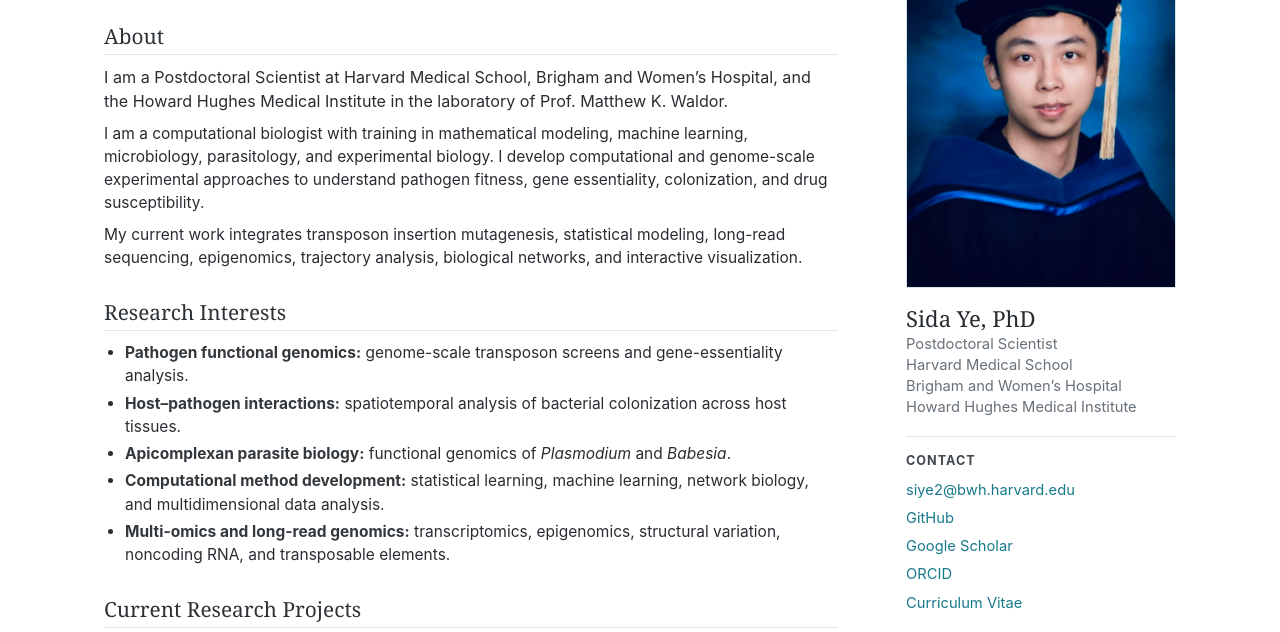
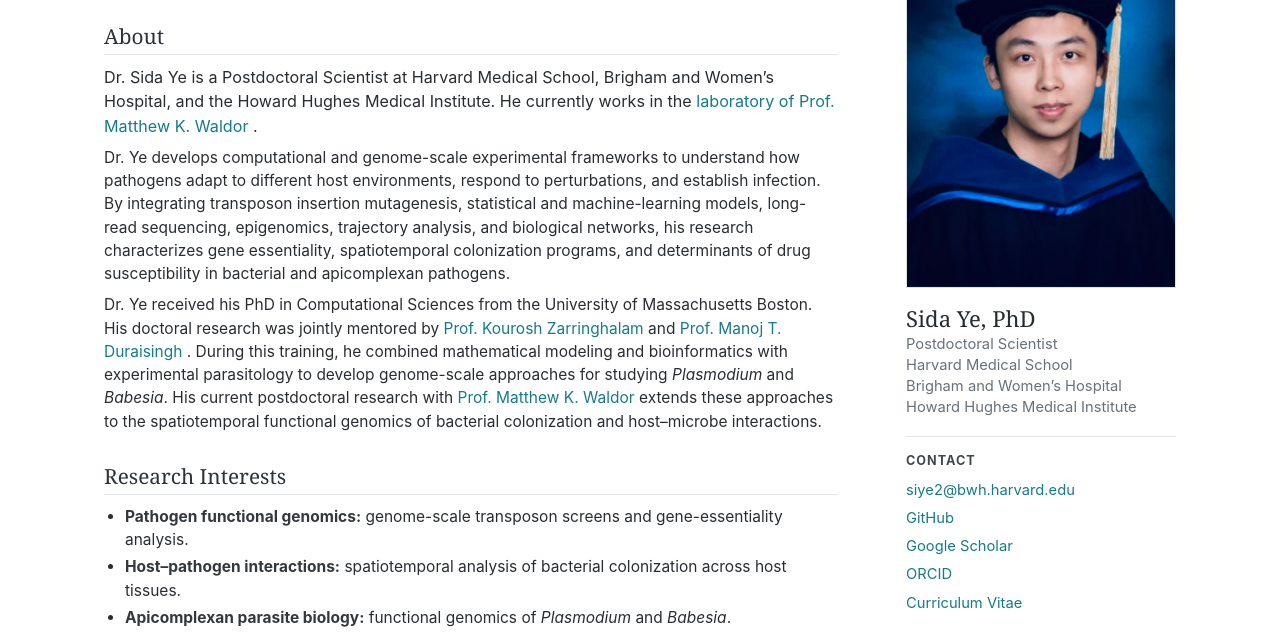
Before and after one commit to sidaye001/sidaye001.github.io, a plain HTML site: page index.html in a window 1280 px wide. Shown: the part 160-792 px from the top of the page. Drawn offline with Linux system fonts and the light colour scheme.

Commit message:
Update index.html

```diff
--- a/index.html
+++ b/index.html
@@ -380,24 +380,61 @@
       <h2>About</h2>
 
       <p class="lead">
-        I am a Postdoctoral Scientist at Harvard Medical School,
-        Brigham and Women’s Hospital, and the Howard Hughes Medical
-        Institute in the laboratory of Prof. Matthew K. Waldor.
+        Dr. Sida Ye is a Postdoctoral Scientist at Harvard Medical School,
+        Brigham and Women’s Hospital, and the Howard Hughes Medical Institute.
+        He currently works in the
+        <a
+          href="https://www.waldorlab.com/"
+          target="_blank"
+          rel="noopener"
+        >
+          laboratory of Prof. Matthew K. Waldor
+        </a>.
       </p>
 
       <p>
-        I am a computational biologist with training in mathematical modeling,
-        machine learning, microbiology, parasitology, and experimental biology.
-        I develop computational and genome-scale experimental approaches to
-        understand pathogen fitness, gene essentiality, colonization, and
-        drug susceptibility.
+        Dr. Ye develops computational and genome-scale experimental frameworks
+        to understand how pathogens adapt to different host environments,
+        respond to perturbations, and establish infection. By integrating
+        transposon insertion mutagenesis, statistical and machine-learning
+        models, long-read sequencing, epigenomics, trajectory analysis, and
+        biological networks, his research characterizes gene essentiality,
+        spatiotemporal colonization programs, and determinants of drug
+        susceptibility in bacterial and apicomplexan pathogens.
       </p>
 
       <p>
-        My current work integrates transposon insertion mutagenesis,
-        statistical modeling, long-read sequencing, epigenomics,
-        trajectory analysis, biological networks, and interactive
-        visualization.
+        Dr. Ye received his PhD in Computational Sciences from the
+        University of Massachusetts Boston. His doctoral research was jointly
+        mentored by
+        <a
+          href="https://www.math.umb.edu/~kouroshz/"
+          target="_blank"
+          rel="noopener"
+        >
+          Prof. Kourosh Zarringhalam
+        </a>
+        and
+        <a
+          href="https://hsph.harvard.edu/profile/manoj-t-duraisingh/"
+          target="_blank"
+          rel="noopener"
+        >
+          Prof. Manoj T. Duraisingh
+        </a>.
+        During this training, he combined mathematical modeling and
+        bioinformatics with experimental parasitology to develop genome-scale
+        approaches for studying <em>Plasmodium</em> and <em>Babesia</em>.
+        His current postdoctoral research with
+        <a
+          href="https://www.waldorlab.com/"
+          target="_blank"
+          rel="noopener"
+        >
+          Prof. Matthew K. Waldor
+        </a>
+        extends these approaches to the spatiotemporal functional genomics
+        of bacterial colonization and host–microbe interactions.
       </p>
 
       <h2 id="research">Research Interests</h2>
@@ -714,21 +751,54 @@
       <h2 id="service">Professional Service</h2>
 
       <ul>
-        <li>Reviewer for <em>BMC Infectious Diseases</em> — two manuscripts.</li>
-        <li>Invited reviewer for Gen² 2026 at ICLR 2026.</li>
+        <li>
+          Reviewer for <em>BMC Infectious Diseases</em> — two manuscripts.
+        </li>
+
+        <li>
+          Invited reviewer for Gen² 2026 at ICLR 2026.
+        </li>
       </ul>
 
       <h2>Awards and Honors</h2>
 
       <ul>
-        <li>Dean’s Doctoral Research Fellowship, UMass Boston, 2025.</li>
-        <li>Founder Scholarship, Peking University, 2019.</li>
-        <li>First-class Scholarship for Graduate Students, Peking University, 2018.</li>
-        <li>Second-class Scholarship for Graduate Students, Peking University, 2017.</li>
-        <li>Top-2 Distinguished Poster Award, Peking University Academic Week, 2016.</li>
-        <li>Lv Yichang Scholarship, Peking University, 2015.</li>
-        <li>Scholarship for Outstanding Students, Huazhong Agricultural University, 2010–2014.</li>
-        <li>National Encouragement Scholarship, Ministry of Education of China, 2011.</li>
+        <li>
+          Dean’s Doctoral Research Fellowship, UMass Boston, 2025.
+        </li>
+
+        <li>
+          Founder Scholarship, Peking University, 2019.
+        </li>
+
+        <li>
+          First-class Scholarship for Graduate Students,
+          Peking University, 2018.
+        </li>
+
+        <li>
+          Second-class Scholarship for Graduate Students,
+          Peking University, 2017.
+        </li>
+
+        <li>
+          Top-2 Distinguished Poster Award,
+          Peking University Academic Week, 2016.
+        </li>
+
+        <li>
+          Lv Yichang Scholarship, Peking University, 2015.
+        </li>
+
+        <li>
+          Scholarship for Outstanding Students,
+          Huazhong Agricultural University, 2010–2014.
+        </li>
+
+        <li>
+          National Encouragement Scholarship,
+          Ministry of Education of China, 2011.
+        </li>
       </ul>
 
       <h2 id="education">Work Experience</h2>
@@ -744,7 +814,14 @@
 
         <div class="timeline-date">
           November 2025–Present · Boston, USA<br>
-          Advisor: Prof. Matthew K. Waldor
+          Advisor:
+          <a
+            href="https://www.waldorlab.com/"
+            target="_blank"
+            rel="noopener"
+          >
+            Prof. Matthew K. Waldor
+          </a>
         </div>
 
       </div>
@@ -758,8 +835,22 @@
 
         <div class="timeline-date">
           June 2025–October 2025 · Boston, USA<br>
-          Advisors: Prof. Kourosh Zarringhalam and
-          Prof. Manoj T. Duraisingh
+          Advisors:
+          <a
+            href="https://www.math.umb.edu/~kouroshz/"
+            target="_blank"
+            rel="noopener"
+          >
+            Prof. Kourosh Zarringhalam
+          </a>
+          and
+          <a
+            href="https://hsph.harvard.edu/profile/manoj-t-duraisingh/"
+            target="_blank"
+            rel="noopener"
+          >
+            Prof. Manoj T. Duraisingh
+          </a>
         </div>
 
       </div>
@@ -776,8 +867,22 @@
 
         <div class="timeline-date">
           September 2021–May 2025 · Boston, USA<br>
-          Advisors: Prof. Kourosh Zarringhalam and
-          Prof. Manoj T. Duraisingh
+          Advisors:
+          <a
+            href="https://www.math.umb.edu/~kouroshz/"
+            target="_blank"
+            rel="noopener"
+          >
+            Prof. Kourosh Zarringhalam
+          </a>
+          and
+          <a
+            href="https://hsph.harvard.edu/profile/manoj-t-duraisingh/"
+            target="_blank"
+            rel="noopener"
+          >
+            Prof. Manoj T. Duraisingh
+          </a>
         </div>
 
       </div>
@@ -827,7 +932,7 @@
 
       <img
         src="profile.jpg"
-        alt="Sida Ye"
+        alt="Portrait of Sida Ye"
         class="portrait-photo"
       >
 
```
